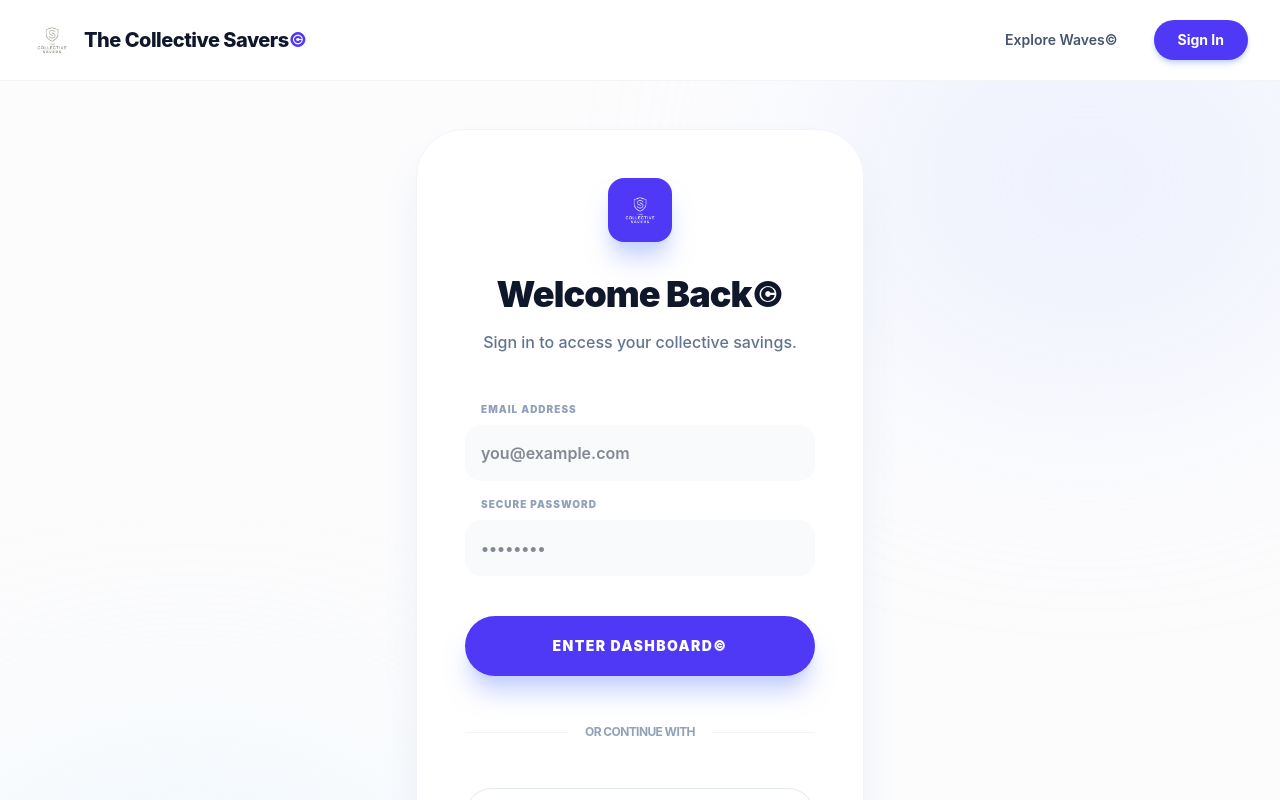
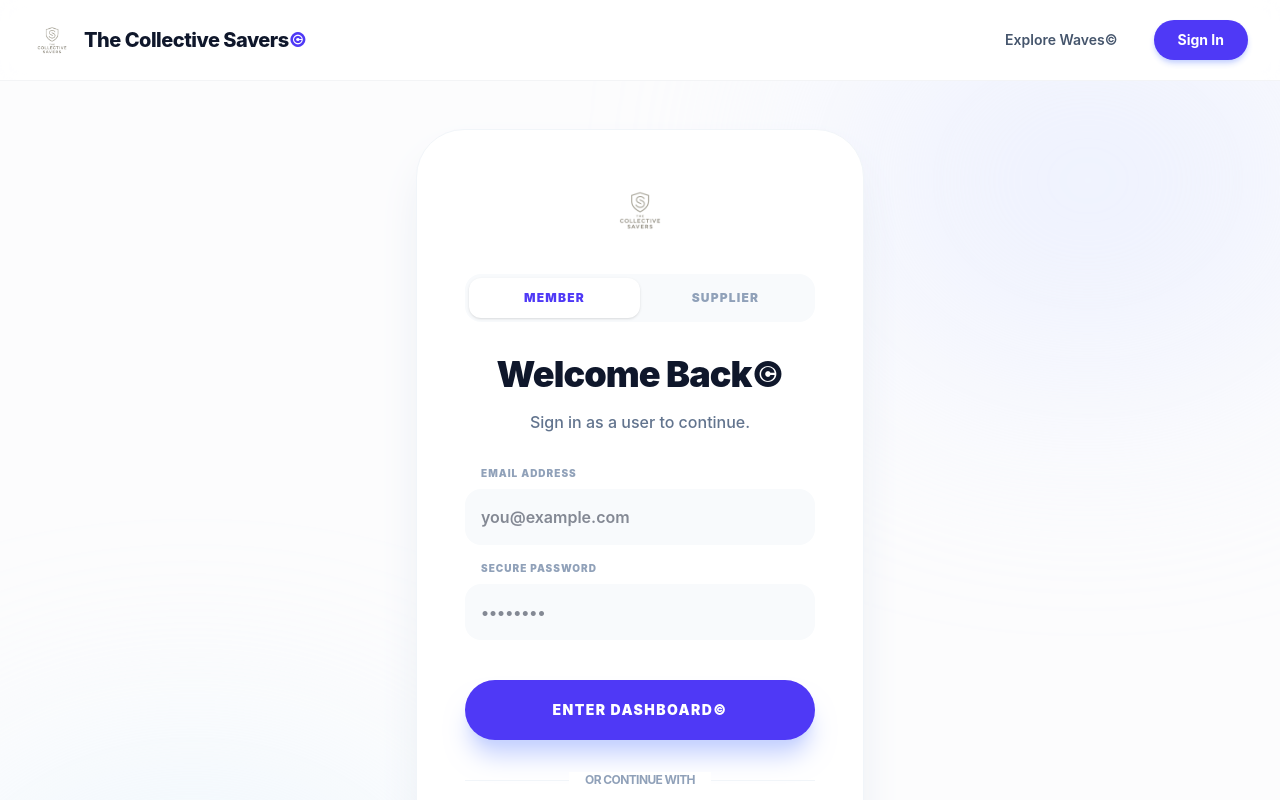
Before and after one commit to nixfrau86-max/mvpfull, a React (Vite) app: page /login in a window 1280 px wide. Shown: the top 800 px of the page. Built offline with nearby package versions, Linux system fonts and the light colour scheme; no server answers; grey boxes are pictures that could not be loaded; the HTML template or start-up script is replaced by a standard one.

Commit message:
Add dual login options (Member/Supplier) to LoginPage

```diff
--- a/src/pages/LoginPage.tsx
+++ b/src/pages/LoginPage.tsx
@@ -6,9 +6,11 @@
 
 const LoginPage = () => {
   const [isLogin, setIsLogin] = useState(true);
+  const [role, setRole] = useState<'user' | 'supplier'>('user');
   const [email, setEmail] = useState('');
   const [password, setPassword] = useState('');
   const [name, setName] = useState('');
+  const [companyName, setCompanyName] = useState('');
   const [error, setError] = useState('');
   const navigate = useNavigate();
 
@@ -18,10 +20,12 @@
     try {
       if (isLogin) {
         await signInWithEmailAndPassword(auth, email, password);
+        navigate(role === 'user' ? '/dashboard' : '/supplier');
       } else {
         const userCredential = await createUserWithEmailAndPassword(auth, email, password);
         const user = userCredential.user;
 
+        if (role === 'user') {
           // Create user doc in Firestore
           await setDoc(doc(db, 'users', user.uid), {
             uid: user.uid,
@@ -29,8 +33,18 @@
             name: name,
             createdAt: new Date().toISOString()
           });
+          navigate('/dashboard');
+        } else {
+          // Create supplier doc in Firestore
+          await setDoc(doc(db, 'suppliers', user.uid), {
+            supplierId: user.uid,
+            email: user.email,
+            companyName: companyName || name,
+            createdAt: new Date().toISOString()
+          });
+          navigate('/supplier');
         }
-      navigate('/dashboard');
+      }
     } catch (err: any) {
       setError(err.message);
     }
@@ -42,6 +56,7 @@
       const result = await signInWithPopup(auth, provider);
       const user = result.user;
 
+      if (role === 'user') {
         const userDoc = await getDoc(doc(db, 'users', user.uid));
         if (!userDoc.exists()) {
           await setDoc(doc(db, 'users', user.uid), {
@@ -52,6 +67,18 @@
           });
         }
         navigate('/dashboard');
+      } else {
+        const supplierDoc = await getDoc(doc(db, 'suppliers', user.uid));
+        if (!supplierDoc.exists()) {
+          await setDoc(doc(db, 'suppliers', user.uid), {
+            supplierId: user.uid,
+            email: user.email,
+            companyName: user.displayName || 'Anonymous Supplier',
+            createdAt: new Date().toISOString()
+          });
+        }
+        navigate('/supplier');
+      }
     } catch (err: any) {
       setError(err.message);
     }
@@ -63,16 +90,36 @@
       <div className="absolute top-[-10%] right-[-5%] w-[40%] h-[40%] bg-indigo-100 blur-[120px] rounded-full opacity-50"></div>
       <div className="absolute bottom-[-10%] left-[-5%] w-[40%] h-[40%] bg-sky-100 blur-[120px] rounded-full opacity-50"></div>
 
-      <div className="max-w-md w-full space-y-12 bg-white p-12 rounded-[3rem] shadow-2xl shadow-slate-200 border border-slate-100 relative z-10">
+      <div className="max-w-md w-full space-y-8 bg-white p-12 rounded-[3rem] shadow-2xl shadow-slate-200 border border-slate-100 relative z-10">
         <div className="text-center">
-          <div className="w-16 h-16 bg-indigo-600 rounded-2xl flex items-center justify-center mx-auto mb-8 shadow-xl shadow-indigo-200">
-            <img src="/logo.png" alt="Logo" className="w-10 h-10 object-contain brightness-0 invert" />
+          <div className="w-16 h-16 flex items-center justify-center mx-auto mb-8">
+            <img src="/logo.png" alt="Logo" className="w-14 h-14 object-contain" />
           </div>
+
+          <div className="flex bg-slate-50 p-1 rounded-2xl mb-8">
+            <button
+              onClick={() => setRole('user')}
+              className={`flex-1 py-3 text-xs font-black uppercase tracking-widest rounded-xl transition-all ${
+                role === 'user' ? 'bg-white shadow-sm text-indigo-600' : 'text-slate-400 hover:text-slate-600'
+              }`}
+            >
+              Member
+            </button>
+            <button
+              onClick={() => setRole('supplier')}
+              className={`flex-1 py-3 text-xs font-black uppercase tracking-widest rounded-xl transition-all ${
+                role === 'supplier' ? 'bg-white shadow-sm text-indigo-600' : 'text-slate-400 hover:text-slate-600'
+              }`}
+            >
+              Supplier
+            </button>
+          </div>
+
           <h2 className="text-4xl font-black text-slate-900 tracking-tight">
-            {isLogin ? 'Welcome Back©' : 'Join the Wave©'}
+            {isLogin ? (role === 'user' ? 'Welcome Back©' : 'Supplier Login©') : 'Join the Wave©'}
           </h2>
           <p className="mt-4 text-slate-500 font-medium">
-            {isLogin ? 'Sign in to access your collective savings.' : 'Create an account and start buying together.'}
+            {isLogin ? `Sign in as a ${role} to continue.` : `Register as a ${role} and start saving.`}
           </p>
         </div>
 
@@ -85,6 +132,7 @@
 
           <div className="space-y-4">
             {!isLogin && (
+              role === 'user' ? (
                 <div>
                   <label className="block text-[10px] font-black text-slate-400 uppercase tracking-widest mb-2 ml-4">Full Name</label>
                   <input
@@ -96,6 +144,19 @@
                     onChange={(e) => setName(e.target.value)}
                   />
                 </div>
+              ) : (
+                <div>
+                  <label className="block text-[10px] font-black text-slate-400 uppercase tracking-widest mb-2 ml-4">Company Name</label>
+                  <input
+                    type="text"
+                    required
+                    className="w-full bg-slate-50 border-none rounded-2xl p-4 text-slate-900 font-semibold focus:ring-2 focus:ring-indigo-600 transition-all"
+                    placeholder="Enter company name"
+                    value={companyName}
+                    onChange={(e) => setCompanyName(e.target.value)}
+                  />
+                </div>
+              )
             )}
 
             <div>
@@ -132,6 +193,7 @@
             </button>
           </div>
         </form>
+
 
         <div className="relative">
           <div className="absolute inset-0 flex items-center" aria-hidden="true">
```
Lines whose indentation alone changed are shown as unchanged.
